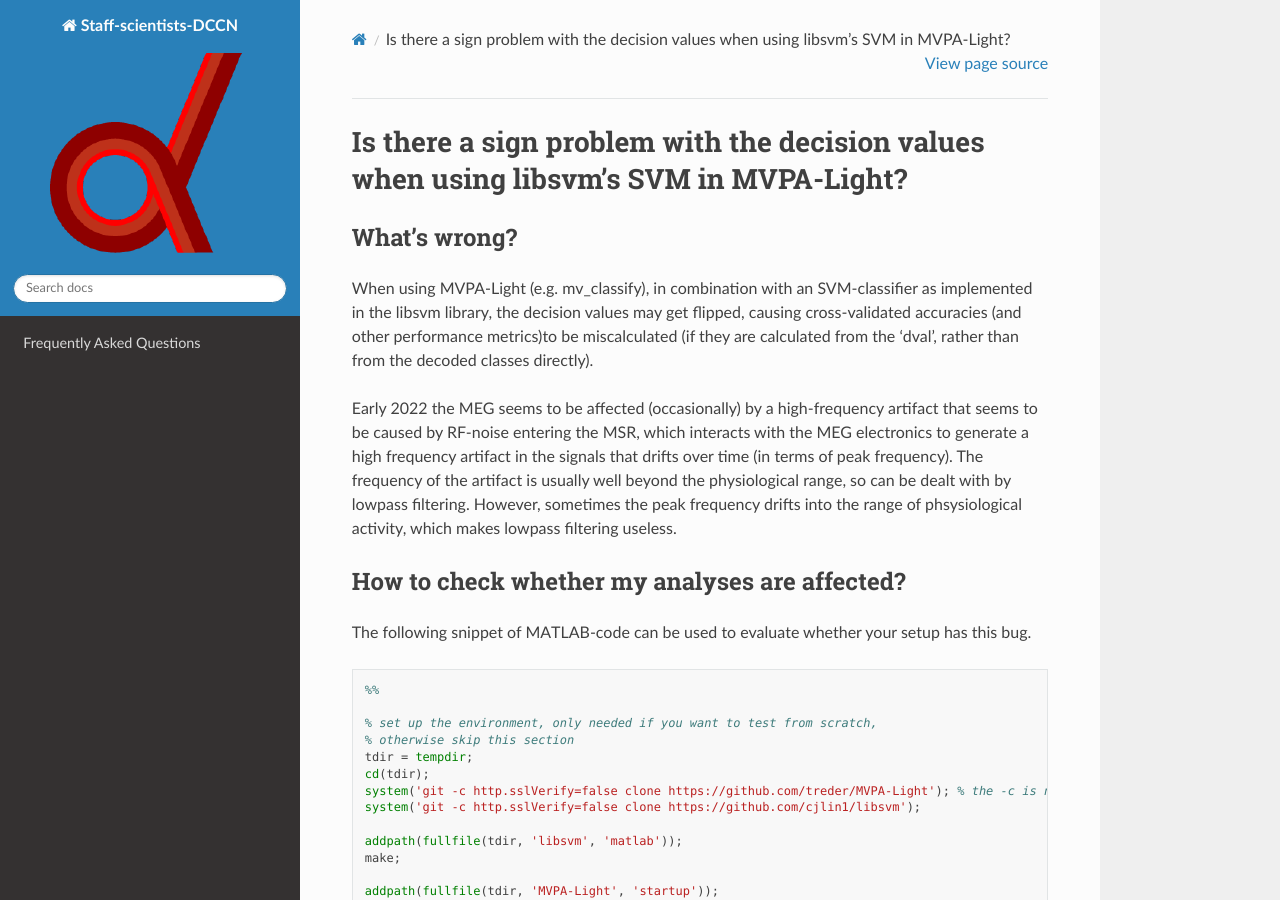
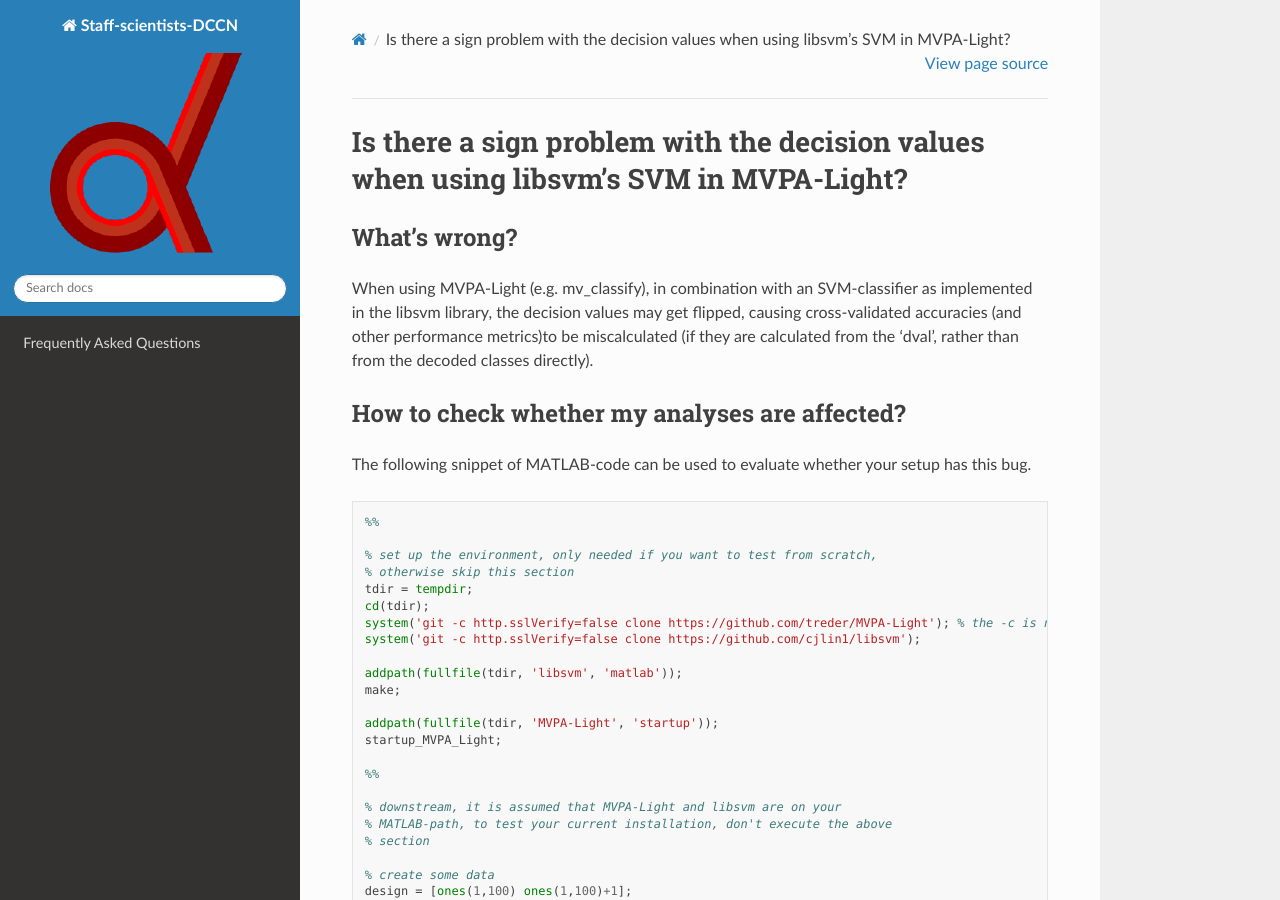
Before and after one commit to Donders-Institute/staff-scientists, a Sphinx documentation site: the page built from docs/FAQ/matlab/libsvm_mvpalight_dval.rst, in a window 1280 px wide and 900 px high. Built offline with Sphinx 7.4.7 and the Read the Docs theme 3.1.0, drawn with Linux system fonts in a browser that asks for light colours.

Commit message:
Update libsvm_mvpalight_dval.rst to remove artifact details
Removed outdated information regarding MEG high-frequency artifacts affecting analyses.

```diff
--- a/docs/FAQ/matlab/libsvm_mvpalight_dval.rst
+++ b/docs/FAQ/matlab/libsvm_mvpalight_dval.rst
@@ -6,8 +6,6 @@ What's wrong?
 =============
 
 When using MVPA-Light (e.g. mv_classify), in combination with an SVM-classifier as implemented in the libsvm  library, the decision values may get flipped, causing cross-validated accuracies (and other performance metrics)to be miscalculated (if they are calculated from the 'dval', rather than from the decoded classes directly).
-
-Early 2022 the MEG seems to be affected (occasionally) by a high-frequency artifact that seems to be caused by RF-noise entering the MSR, which interacts with the MEG electronics to generate a high frequency artifact in the signals that drifts over time (in terms of peak frequency). The frequency of the artifact is usually well beyond the physiological range, so can be dealt with by lowpass filtering. However, sometimes the peak frequency drifts into the range of phsysiological activity, which makes lowpass filtering useless.
 
 How to check whether my analyses are affected?
 ==============================================
```
